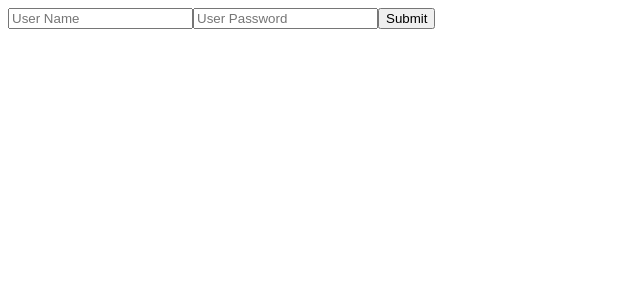
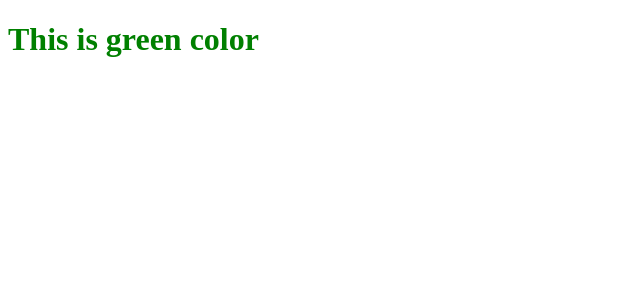
Before and after one commit to Nabab-Sharif/React-Practices, a React (Create React App) app: page / in a window 1280 px wide. Shown: the top 300 px of the page, without its empty margins (0-640 px from the left). Built offline with nearby package versions, Linux system fonts and the light colour scheme.

Commit message:
Conditional Rendering

```diff
--- /dev/null
+++ b/src/component/home/HomeBanner1.js
@@ -0,0 +1,43 @@
+
+import { useState } from 'react'
+
+
+
+const HomeBanner1 = () => {
+
+  //const [color,SetColor]=useState("blue")
+  //const [color,SetColor]=useState("red")
+  const [color, SetColor] = useState("green")
+
+
+
+  if (color === "blue") {
+
+    return (
+      <div>
+        <h1 style={{ color: "blue" }}>This is blue color</h1>
+      </div>
+    );
+
+  } else if (color === "red") {
+
+    return (
+      <div>
+        <h1 style={{ color: "red" }}>This is red color</h1>
+      </div>
+    );
+
+  } else if (color === "green") {
+
+    return (
+      <div>
+        <h1 style={{ color: "green" }}>This is green color</h1>
+      </div>
+    );
+
+  }
+
+
+}
+
+export default HomeBanner1;
--- a/src/pages/HomePage.js
+++ b/src/pages/HomePage.js
@@ -1,6 +1,6 @@
 
 import React,{Component}from 'react';
-import HomeBanner from "../component/home/HomeBanner"
+import HomeBanner from "../component/home/HomeBanner1"
 
 class HomePage extends Component{
   render(){
```
